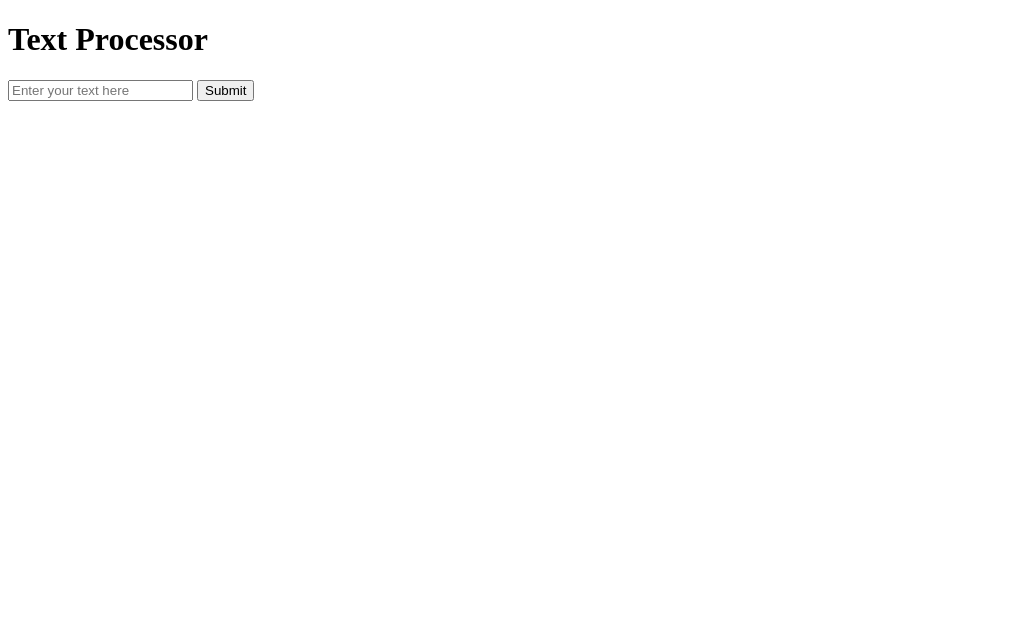
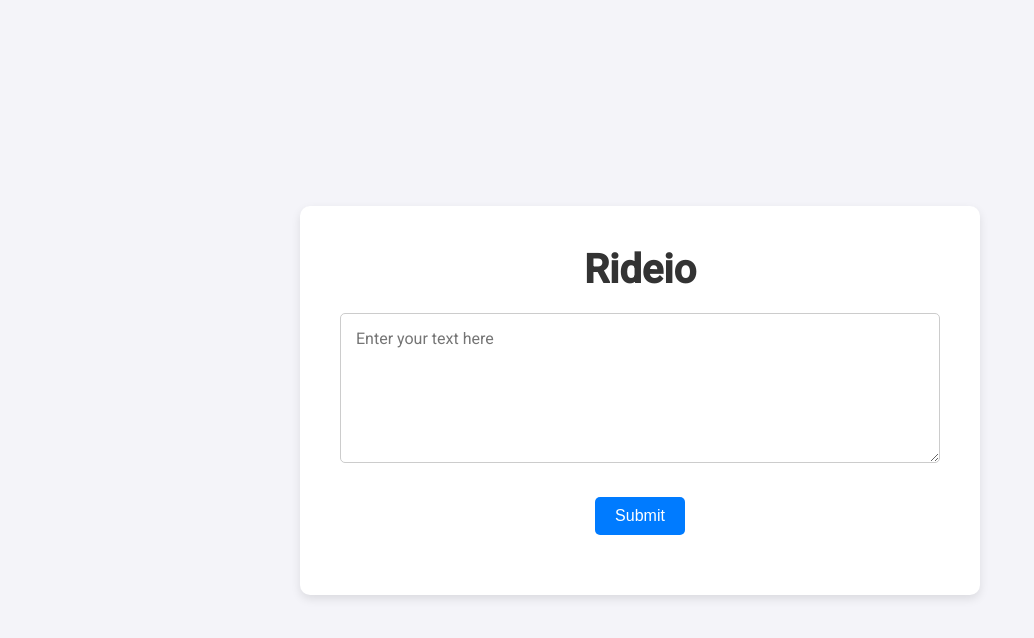
Before and after one commit to Govind9/rideio, a plain HTML site: page index.html in a window 1280 px wide. Shown: the whole page, without its empty margins (0-1034 px from the left). Drawn offline with Linux system fonts and the light colour scheme.

Commit message:
Update index.html

```diff
--- a/index.html
+++ b/index.html
@@ -3,29 +3,89 @@
 <head>
     <meta charset="UTF-8">
     <meta name="viewport" content="width=device-width, initial-scale=1.0">
-    <title>Text Processor</title>
+    <title>Rideio</title>
+    <link href="https://fonts.googleapis.com/css2?family=Roboto:wght@400;500&display=swap" rel="stylesheet"> <!-- Google Fonts -->
     <style>
-        /* Add your CSS styles here */
+        /* General reset */
+        body, h1, p, textarea, button {
+            margin: 0;
+            padding: 0;
+        }
+
+        /* Apply a clean, modern font */
+        body {
+            font-family: 'Roboto', sans-serif;
+            background-color: #f4f4f9;
+            display: flex;
+            justify-content: center;
+            align-items: center;
+            height: 100vh;
+            text-align: center;
+        }
+
+        .container {
+            background-color: #ffffff;
+            padding: 40px;
+            border-radius: 10px;
+            box-shadow: 0 4px 10px rgba(0, 0, 0, 0.1);
+            width: 100%;
+            max-width: 600px; /* Keep the content from stretching too wide */
+        }
+
+        h1 {
+            font-size: 2.5rem;
+            margin-bottom: 20px;
+            color: #333;
+        }
+
+        textarea {
+            width: 100%;
+            height: 150px;
+            padding: 15px;
+            font-size: 1rem;
+            border: 1px solid #ccc;
+            border-radius: 5px;
+            resize: vertical;
+            margin-bottom: 20px;
+            box-sizing: border-box;
+            font-family: 'Roboto', sans-serif;
+        }
+
+        button {
+            background-color: #007bff;
+            color: white;
+            border: none;
+            padding: 10px 20px;
+            font-size: 1rem;
+            cursor: pointer;
+            border-radius: 5px;
+            transition: background-color 0.3s;
+        }
+
+        button:hover {
+            background-color: #0056b3;
+        }
+
+        #output {
+            margin-top: 20px;
+            font-size: 1.2rem;
+            color: #333;
+        }
+
+        .container button {
+            margin-top: 10px;
+        }
     </style>
 </head>
 <body>
     <div class="container">
-        <h1>Text Processor</h1>
-        <input type="text" id="textInput" placeholder="Enter your text here">
-        <button onclick="handleSubmit()">Submit</button>
+        <h1>Rideio</h1>
+        <textarea id="textInput" placeholder="Enter your text here"></textarea>
+        <button onclick="processText()">Submit</button>
         <p id="output"></p>
     </div>
 
-    <!-- Link to the external JavaScript file -->
+    <!-- Link to external JS file -->
     <script src="rideio.js"></script>
-
-    <script>
-        // This function calls the processText function from the external JS file
-        function handleSubmit() {
-            const input = document.getElementById("textInput").value;
-            const processedText = processText(input);  // Call the function from script.js
-            document.getElementById("output").textContent = `Processed Text: ${processedText}`;
-        }
-    </script>
 </body>
 </html>
```
